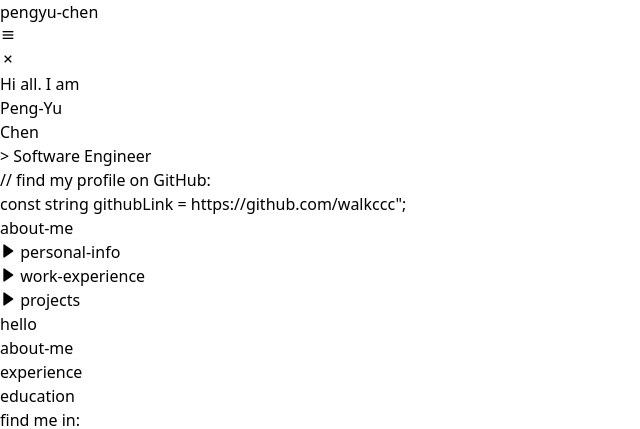
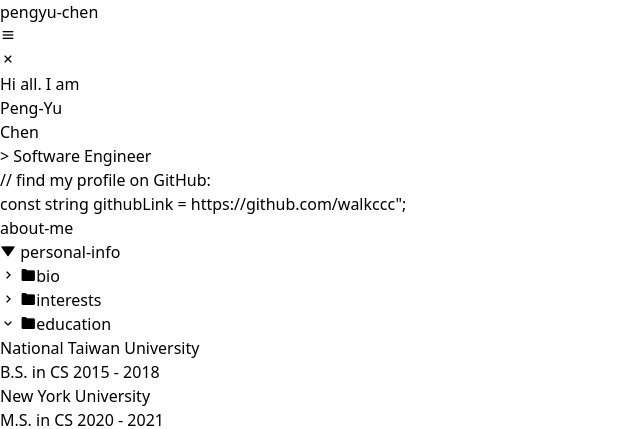
Before and after one commit to walkccc/portfolio, an Eleventy site: page src/index.md in a window 1280 px wide. Shown: the top 429 px of the page, without its empty margins (0-640 px from the left). Built offline with nearby package versions, Linux system fonts and the light colour scheme; Eleventy itself is replaced by a stand-in of ours; files that its build step writes are made by us from their sources; what eleventy-plugin-svg-contents would draw is missing.

Commit message:
[feat] add folder icons

```diff
--- a/src/_includes/layouts/base.njk
+++ b/src/_includes/layouts/base.njk
@@ -17,14 +17,14 @@
       rel="stylesheet"
     />
   </head>
-  <body class="bg-themeBlack h-screen p-4 font-fira">
+  <body class="bg-themeBlack text-themeGray h-screen p-4 font-fira">
     <!-- container -->
     <div
       class="bg-themeBlack flex flex-col h-full rounded-lg border border-themeLine"
     >
       <!-- navbar -->
       <div
-        class="flex justify-between items-center h-14 p-4 text-themeGray border-b border-themeLine"
+        class="flex justify-between items-center h-14 p-4 border-b border-themeLine"
       >
         <h3>pengyu-chen</h3>
         <div class="hidden">
@@ -48,7 +48,7 @@
           </div>
 
           <div class="text-sm space-y-4">
-            <h3 class="text-themeGray">// find my profile on GitHub:</h3>
+            <h3>// find my profile on GitHub:</h3>
             <h3>
               <span class="text-themeBlue">const string</span>
               <span class="text-themeGreen">githubLink</span>
@@ -62,7 +62,31 @@
         <div
           class="bg-themeLine h-8 pl-6 flex items-center mb-0.5 text-sm text-themeWhite"
         >
-          <i class="bx bxs-right-arrow mr-2"></i> personal-info
+          <i class="bx bxs-down-arrow mr-2"></i> personal-info
+        </div>
+        <div class="my-2 mx-5 flex items-center text-sm">
+          <i class="bx bx-chevron-right text-xl"></i>
+          <i class="bx bxs-folder mr-2 text-themeRed"></i>bio
+        </div>
+        <div class="my-2 mx-5 flex items-center text-sm">
+          <i class="bx bx-chevron-right text-xl"></i>
+          <i class="bx bxs-folder mr-2 text-themeGreen"></i>interests
+        </div>
+        <div class="my-2 mx-5 flex items-center text-sm">
+          <i class="bx bx-chevron-down text-xl"></i>
+          <i class="bx bxs-folder mr-2 text-themeBlue"></i>education
+        </div>
+        <div class="my-2 mx-11 pl-5 flex items-center text-sm">
+          National Taiwan University
+        </div>
+        <div class="my-2 mx-11 pl-5 flex items-center text-xs leading-none">
+          B.S. in CS 2015 - 2018
+        </div>
+        <div class="my-2 mx-11 pl-5 flex items-center text-sm">
+          New York University
+        </div>
+        <div class="my-2 mx-11 pl-5 flex items-center text-xs leading-none">
+          M.S. in CS 2020 - 2021
         </div>
         <div
           class="bg-themeLine h-8 pl-6 flex items-center mb-0.5 text-sm text-themeWhite"
@@ -104,7 +128,7 @@
           </div>
         </div>
         <div
-          class="h-12 flex justify-between items-center text-themeGray border-t border-themeLine"
+          class="h-12 flex justify-between items-center border-t border-themeLine"
         >
           <h3 class="p-4 text-base font-normal leading-5">find me in:</h3>
           <div class="w-5/12 h-full flex">
```
